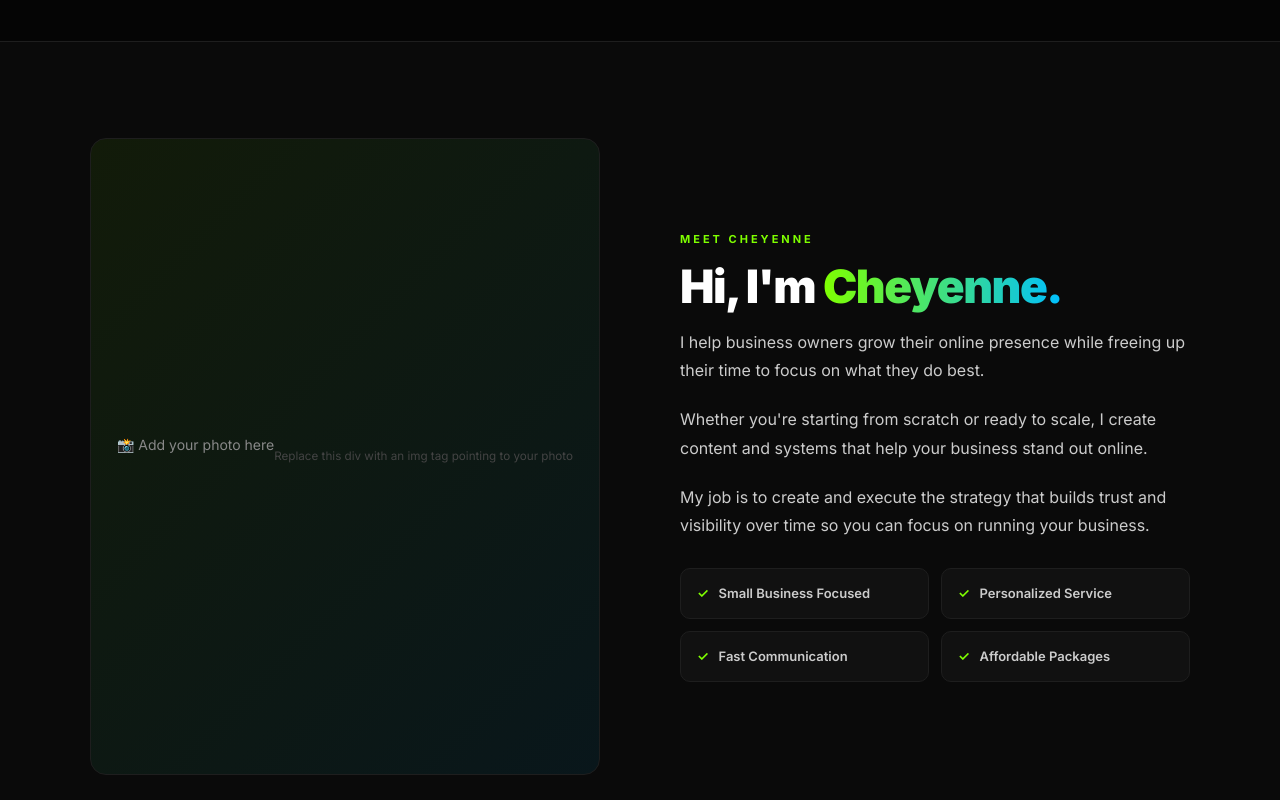
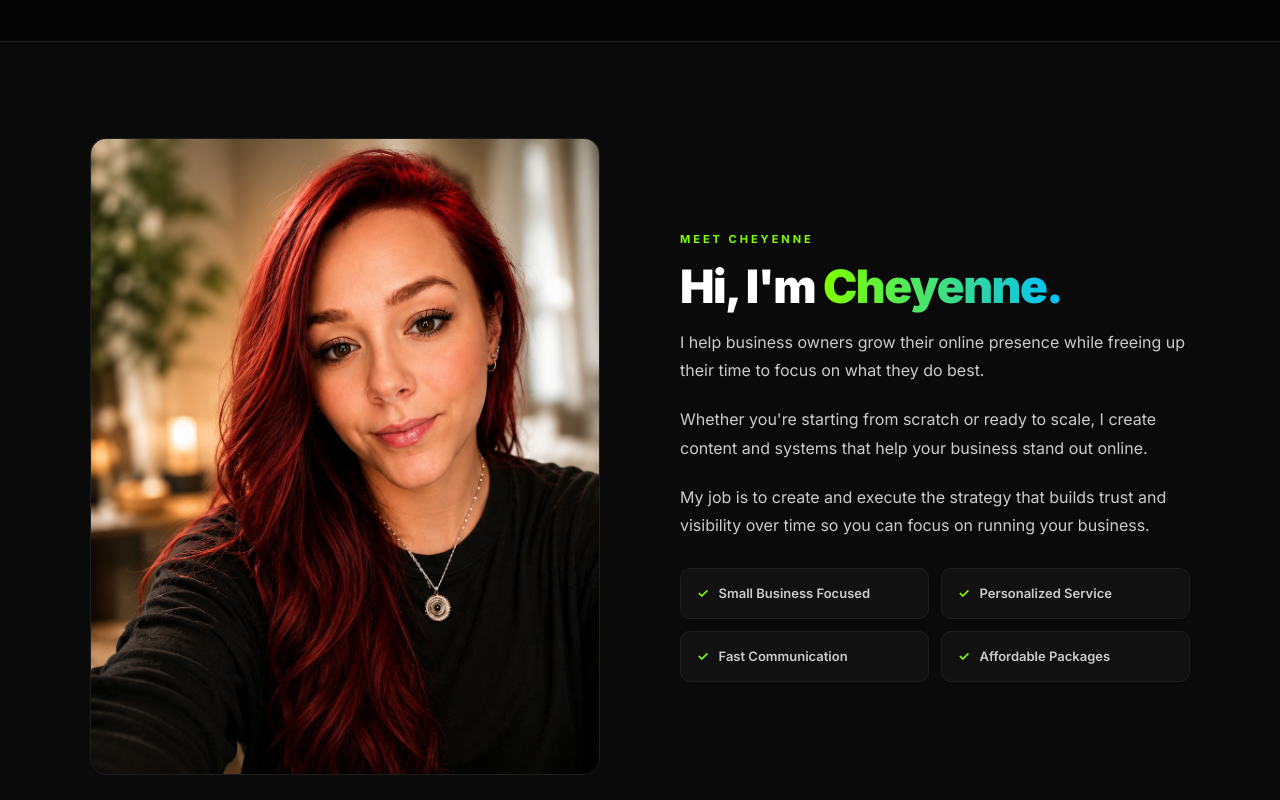
Before and after one commit to gsabbag21/-growwithchey, a plain HTML site: page index.html in a window 1280 px wide. Shown: the part 920-1720 px from the top of the page. Drawn offline with Linux system fonts and the light colour scheme; a script that the page names is missing.

Commit message:
Replace placeholder with image of Cheyenne

```diff
--- a/index.html
+++ b/index.html
@@ -245,10 +245,7 @@
 <section id="about">
   <div class="container">
     <div class="about-grid">
-      <div class="about-img">
-        📸 Add your photo here<br><br>
-        <small style="color:#444">Replace this div with an img tag pointing to your photo</small>
-      </div>
+      <img src="cheyenne.jpg" alt="Cheyenne" style="width:100%;aspect-ratio:4/5;object-fit:cover;object-position:top;border-radius:16px;border:1px solid var(--border);">
       <div class="about-content">
         <div class="label">Meet Cheyenne</div>
         <h2 class="stitle">Hi, I'm <span class="grad">Cheyenne.</span></h2>
```
